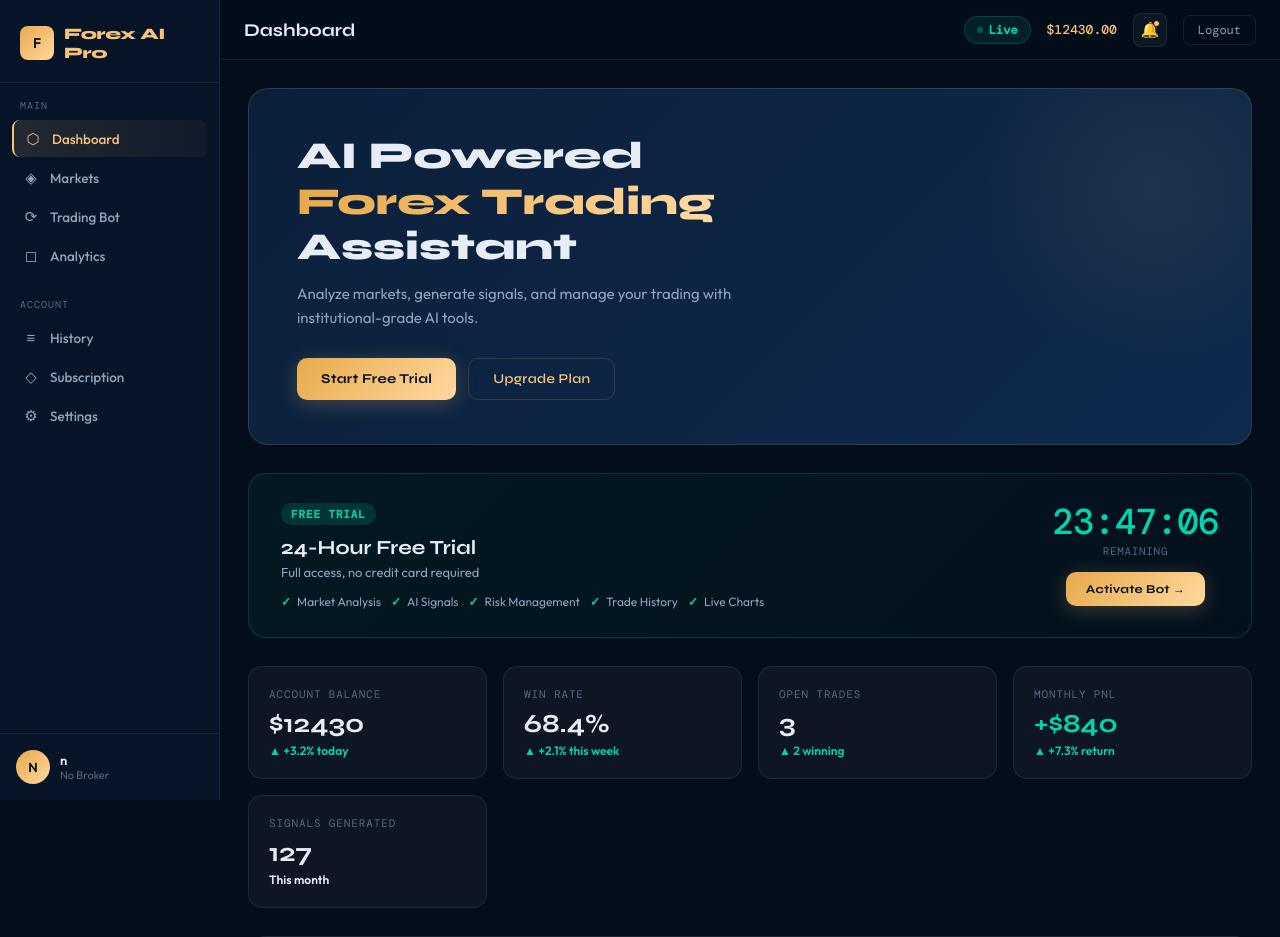
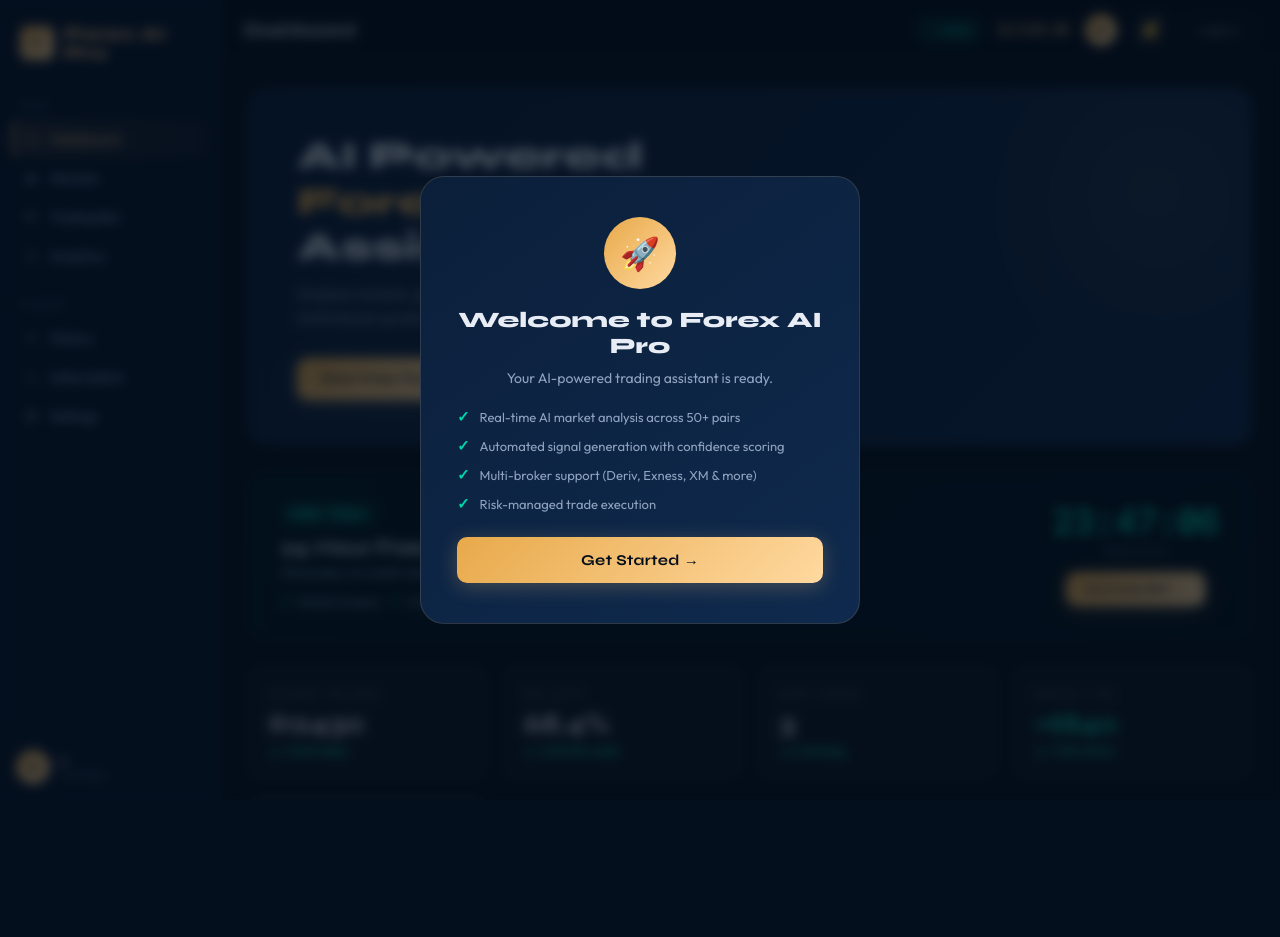
Before and after one commit to mutuapascal943-sys/Automated-trading-site, a Django app: page / in a window 1280 px wide. Shown: the top 937 px of the page. After the commit the page ends 788 px from the top, so only its background shows below. Run offline with Django 5.2, Linux system fonts and the light colour scheme; the visitor is signed in with stand-in values (Sample User, id 1); data that the repository does not hold is empty; parts of the project's set-up code (start-up, migrations or seed data) failed here and were passed over; some web fonts are replaced.

Commit message:
Add remember me functionality and welcome popup to enhance user experience

```diff
--- a/static/css/style.css
+++ b/static/css/style.css
@@ -32,7 +32,8 @@ body{
 .page{display:none;min-height:100vh;width:100%}
 .page.active{display:flex}
 
-#page-register,#page-login,#page-setup-2fa,#page-verify-2fa{
+#page-register,#page-login,#page-setup-2fa,#page-verify-2fa,
+#page-password-reset,#page-password-reset-verify,#page-password-reset-confirm,#page-security-questions,#page-profile{
   align-items:center;justify-content:center;
   background: radial-gradient(ellipse 80% 60% at 60% 30%, #0d2a4a 0%, var(--navy) 70%);
   position:relative;overflow:hidden;
@@ -364,6 +365,12 @@ body{
   font-family:'DM Mono',monospace;transition:all .2s;
 }
 .btn-logout:hover{border-color:var(--red);color:var(--red)}
+
+.topbar-avatar-link{text-decoration:none;display:flex;align-items:center}
+.topbar-avatar-img{width:32px;height:32px;border-radius:50%;object-fit:cover;border:2px solid rgba(245,194,122,0.2);cursor:pointer;transition:border-color .2s}
+.topbar-avatar-img:hover{border-color:var(--gold)}
+.topbar-avatar-letter{width:32px;height:32px;border-radius:50%;background:linear-gradient(135deg,var(--gold2),var(--gold3));display:flex;align-items:center;justify-content:center;font-size:13px;font-weight:700;color:var(--navy);cursor:pointer;transition:opacity .2s}
+.topbar-avatar-letter:hover{opacity:.85}
 
 .hamburger{
   display:none;background:none;border:none;
@@ -796,3 +803,32 @@ tr:hover td{background:rgba(255,255,255,0.02)}
 .text-dim{color:var(--text2)}
 .mono{font-family:'DM Mono',monospace}
 .mb-2{margin-bottom:16px}
+
+/* Welcome popup */
+.welcome-overlay{
+  display:none;position:fixed;inset:0;z-index:9997;
+  background:rgba(4,13,26,0.7);backdrop-filter:blur(6px);
+  align-items:center;justify-content:center;
+}
+.welcome-overlay.active{display:flex}
+.welcome-modal{
+  background:linear-gradient(145deg,var(--navy3),var(--navy4));
+  border:1px solid var(--border);border-radius:24px;
+  padding:40px 36px;max-width:440px;width:90%;
+  text-align:center;position:relative;overflow:hidden;
+  animation:popIn .4s ease;
+}
+.welcome-icon{
+  width:72px;height:72px;border-radius:50%;
+  background:linear-gradient(135deg,var(--gold2),var(--gold3));
+  display:flex;align-items:center;justify-content:center;
+  font-size:32px;margin:0 auto 18px;
+}
+.welcome-modal h2{
+  font-family:'Syne',sans-serif;font-size:22px;font-weight:800;
+  margin-bottom:8px;
+}
+.welcome-modal p{color:var(--text2);font-size:14px;margin-bottom:6px;line-height:1.6}
+.welcome-features{text-align:left;margin:18px 0 24px;display:flex;flex-direction:column;gap:10px}
+.welcome-feat{display:flex;align-items:center;gap:10px;font-size:13px;color:var(--text2)}
+.welcome-feat::before{content:'\2713';color:var(--teal);font-weight:700;font-size:15px}
--- a/templates/base.html
+++ b/templates/base.html
@@ -20,6 +20,25 @@
 </div>
 {% endif %}
 <script src="{% static 'js/app.js' %}"></script>
+<script>
+(function(){
+  var isAuthPage = document.querySelector('#page-login');
+  if(isAuthPage && !document.querySelector('#page-app')){
+    var xhr = new XMLHttpRequest();
+    xhr.open('GET', '{% url "auto_login" %}', true);
+    xhr.withCredentials = true;
+    xhr.onload = function(){
+      if(xhr.status >= 200 && xhr.status < 400){
+        var url = xhr.responseURL || '';
+        if(!url.includes('/login') && !url.includes('/auto-login')){
+          window.location.href = url;
+        }
+      }
+    };
+    xhr.send();
+  }
+})();
+</script>
 {% block extra_scripts %}{% endblock %}
 </body>
 </html>
--- a/templates/dashboard/base.html
+++ b/templates/dashboard/base.html
@@ -29,4 +29,27 @@
     </div>
   </main>
 </div>
+
+{% if show_welcome %}
+<div class="welcome-overlay active" id="welcomePopup">
+  <div class="welcome-modal">
+    <div class="welcome-icon">🚀</div>
+    <h2>Welcome to Forex AI Pro</h2>
+    <p>Your AI-powered trading assistant is ready.</p>
+    <div class="welcome-features">
+      <div class="welcome-feat">Real-time AI market analysis across 50+ pairs</div>
+      <div class="welcome-feat">Automated signal generation with confidence scoring</div>
+      <div class="welcome-feat">Multi-broker support (Deriv, Exness, XM & more)</div>
+      <div class="welcome-feat">Risk-managed trade execution</div>
+    </div>
+    <button class="btn-gold" onclick="dismissWelcome()">Get Started →</button>
+  </div>
+</div>
+<script>
+function dismissWelcome(){
+  var el = document.getElementById('welcomePopup');
+  if(el){el.classList.remove('active'); el.style.display = 'none'}
+}
+</script>
+{% endif %}
 {% endblock %}
--- a/templates/includes/sidebar.html
+++ b/templates/includes/sidebar.html
@@ -18,10 +18,11 @@
       <a href="{% url 'dashboard' %}#settings" class="nav-item" data-panel="settings"><span class="nav-icon">⚙</span> Settings</a>
     </div>
   </div>
+  <a href="{% url 'profile_page' %}" style="text-decoration:none;color:inherit">
   <div class="sidebar-user">
     <div class="sidebar-avatar" id="sidebar-avatar">
       {% if user.avatar %}
-        <img src="{{ user.avatar.url }}" alt="Avatar" style="width:36px;height:36px;border-radius:50%;object-fit:cover">
+        <img src="{{ user.avatar.url }}" alt="Avatar" style="width:36px;height:36px;border-radius:50%;object-fit:cover;cursor:pointer">
       {% else %}
         {{ user.email|first|upper }}
       {% endif %}
@@ -31,4 +32,5 @@
       <div class="sidebar-user-role" id="sidebar-broker">{{ user.broker|default:"No Broker" }}</div>
     </div>
   </div>
+  </a>
 </nav>
--- a/templates/includes/topbar.html
+++ b/templates/includes/topbar.html
@@ -3,6 +3,13 @@
   <div class="topbar-title" id="topbar-title">{{ page_title|default:"Dashboard" }}</div>
   <div class="topbar-pill"><div class="dot"></div> Live</div>
   <div class="topbar-balance" id="topbar-balance">${{ balance|floatformat:2 }}</div>
+  <a href="{% url 'profile_page' %}" class="topbar-avatar-link" title="My Profile">
+    {% if user.avatar %}
+      <img src="{{ user.avatar.url }}" alt="Profile" class="topbar-avatar-img">
+    {% else %}
+      <div class="topbar-avatar-letter">{{ user.email|first|upper }}</div>
+    {% endif %}
+  </a>
   <div class="topbar-notif" title="Notifications">🔔<div class="notif-badge"></div></div>
   <form method="post" action="{% url 'logout' %}" style="display:inline">
     {% csrf_token %}
--- a/templates/registration/login.html
+++ b/templates/registration/login.html
@@ -27,7 +27,7 @@
           {% if form.password.errors %}<div class="form-error">{{ form.password.errors.0 }}</div>{% endif %}
         </div>
         <div style="display:flex;justify-content:space-between;align-items:center">
-          <label class="form-check"><input type="checkbox" checked> Remember me</label>
+          <label class="form-check"><input type="checkbox" name="remember_me" checked> Remember me</label>
           <a href="{% url 'password_reset_request' %}" class="form-link">Forgot password?</a>
         </div>
         <button type="submit" class="btn-gold">Login to Dashboard →</button>
--- a/templates/registration/password_reset_confirm.html
+++ b/templates/registration/password_reset_confirm.html
@@ -4,8 +4,9 @@
   <div class="auth-bg-lines"></div>
   <div class="auth-glow g1"></div>
   <div class="auth-glow g2"></div>
-  <div class="auth-wrap" style="max-width:520px">
-    <div class="auth-form-panel full">
+  <div class="auth-wrap">
+    {% include 'includes/auth_brand.html' %}
+    <div class="auth-form-panel">
       <h2 style="font-family:'Syne',sans-serif;font-size:20px;font-weight:800;margin-bottom:4px">Set New Password</h2>
       <p style="color:var(--text2);font-size:13px;margin-bottom:20px">Choose a strong password you haven't used before.</p>
 
--- a/trading_app/forms.py
+++ b/trading_app/forms.py
@@ -1,7 +1,9 @@
 import re
+import socket
 from django import forms
 from django.contrib.auth.forms import UserCreationForm, AuthenticationForm, SetPasswordForm
 from django.contrib.auth import password_validation
+from django.conf import settings
 from .models import User, SECURITY_QUESTIONS
 
 
@@ -33,6 +35,16 @@ def validate_email_not_disposable(email):
                     'admin@admin.com', 'mail@mail.com', 'name@name.com']
     if email.lower() in common_fakes:
         raise forms.ValidationError('Please use a real email address.')
+    try:
+        import dns.resolver
+        if not settings.DEBUG:
+            try:
+                dns.resolver.resolve(domain, 'MX', lifetime=5)
+            except (dns.resolver.NoAnswer, dns.resolver.NXDOMAIN, dns.resolver.Timeout,
+                    dns.exception.DNSException):
+                raise forms.ValidationError('Email domain does not exist or cannot receive emails.')
+    except ImportError:
+        pass
 
 BROKER_CHOICES = [
     ('', 'Choose your broker'),
--- a/trading_app/urls.py
+++ b/trading_app/urls.py
@@ -15,6 +15,7 @@ urlpatterns = [
     path('register/', views.register_view, name='register'),
     path('login/', views.login_view, name='login'),
     path('logout/', views.logout_view, name='logout'),
+    path('auto-login/', views.auto_login_view, name='auto_login'),
     path('setup-2fa/', views.setup_2fa_view, name='setup_2fa'),
     path('verify-2fa/', views.verify_2fa_view, name='verify_2fa'),
     path('resend-otp/', views.resend_otp_view, name='resend_otp'),
--- a/trading_app/views.py
+++ b/trading_app/views.py
@@ -1,5 +1,7 @@
 import json
 import logging
+import secrets
+from datetime import timedelta
 from django.shortcuts import render, redirect, get_object_or_404
 from django.contrib.auth import login, logout, authenticate, update_session_auth_hash
 from django.contrib.auth.decorators import login_required
@@ -7,13 +9,14 @@ from django.contrib import messages
 from django.urls import reverse
 from django.conf import settings
 from django.utils import timezone
+from django.http import HttpResponseRedirect
 from .forms import (
     RegisterForm, LoginForm, OTPForm,
     PasswordResetRequestForm, PasswordResetVerifyForm,
     SetNewPasswordForm, SecurityQuestionForm, SecurityAnswerForm,
     ProfileForm, ProfilePictureForm,
 )
-from .models import User, EmailOTP, Trade, TradingSignal, RAGDocument, RAGChunk, LLMQuery, SecurityQuestion
+from .models import User, EmailOTP, Trade, TradingSignal, RAGDocument, RAGChunk, LLMQuery, SecurityQuestion, RememberMeToken
 from .decorators import two_factor_required
 from .services.email_service import generate_otp, send_otp_email
 from .services.cache_service import CacheService
@@ -43,7 +46,7 @@ def register_view(request):
                 user=user, code=otp_code, purpose='2fa', expires_at=expires_at
             )
             CacheService.set_otp(user.id, otp_code)
-            send_otp_email(user, otp_code, request)
+            send_otp_email(user, otp_code, request, purpose='email_verify')
 
             messages.success(request, 'Account created! Check your email for the verification code.')
             return redirect('setup_2fa')
@@ -67,7 +70,30 @@ def login_view(request):
                 messages.error(request, 'Too many login attempts. Please try again in 5 minutes.')
                 return render(request, 'registration/login.html', {'form': form})
 
+            remember_me = request.POST.get('remember_me') == 'on'
             login(request, user)
+
+            if remember_me:
+                token = secrets.token_hex(32)
+                RememberMeToken.objects.create(
+                    user=user,
+                    token=token,
+                    expires_at=timezone.now() + timedelta(days=30),
+                )
+                response = HttpResponseRedirect(
+                    reverse('verify_2fa') if user.two_factor_enabled else reverse('dashboard')
+                )
+                response.set_signed_cookie(
+                    'remember_me', token,
+                    max_age=30 * 24 * 3600,
+                    secure=not settings.DEBUG,
+                    httponly=True,
+                    samesite='Lax',
+                )
+                if not user.two_factor_enabled:
+                    CacheService.reset_rate_limit(f'login_{user.id}')
+                    messages.success(request, f'Welcome back, {user.email}!')
+                return response
 
             if user.two_factor_enabled:
                 otp_code = generate_otp()
@@ -76,7 +102,7 @@ def login_view(request):
                     user=user, code=otp_code, purpose='2fa', expires_at=expires_at
                 )
                 CacheService.set_otp(user.id, otp_code)
-                send_otp_email(user, otp_code, request)
+                send_otp_email(user, otp_code, request, purpose='2fa')
                 messages.info(request, 'A verification code has been sent to your email.')
                 return redirect('verify_2fa')
 
@@ -117,7 +143,7 @@ def setup_2fa_view(request):
                 user=request.user, code=otp_code, purpose='2fa', expires_at=expires_at
             )
             CacheService.set_otp(request.user.id, otp_code)
-            send_otp_email(request.user, otp_code, request)
+            send_otp_email(request.user, otp_code, request, purpose='2fa')
     else:
         otp_code = generate_otp()
         expires_at = timezone.now() + timezone.timedelta(seconds=settings.OTP_EXPIRY_SECONDS)
@@ -125,7 +151,7 @@ def setup_2fa_view(request):
             user=request.user, code=otp_code, purpose='2fa', expires_at=expires_at
         )
         CacheService.set_otp(request.user.id, otp_code)
-        send_otp_email(request.user, otp_code, request)
+        send_otp_email(request.user, otp_code, request, purpose='2fa')
         messages.info(request, 'A verification code has been sent to your email.')
 
     otp_form = OTPForm()
@@ -164,7 +190,7 @@ def verify_2fa_view(request):
                 user=request.user, code=otp_code, purpose='2fa', expires_at=expires_at
             )
             CacheService.set_otp(request.user.id, otp_code)
-            send_otp_email(request.user, otp_code, request)
+            send_otp_email(request.user, otp_code, request, purpose='2fa')
     else:
         if not request.session.get('otp_sent'):
             otp_code = generate_otp()
@@ -173,7 +199,7 @@ def verify_2fa_view(request):
                 user=request.user, code=otp_code, purpose='2fa', expires_at=expires_at
             )
             CacheService.set_otp(request.user.id, otp_code)
-            send_otp_email(request.user, otp_code, request)
+            send_otp_email(request.user, otp_code, request, purpose='2fa')
             request.session['otp_sent'] = True
             messages.info(request, 'A verification code has been sent to your email.')
 
@@ -183,8 +209,31 @@ def verify_2fa_view(request):
 
 @login_required
 def logout_view(request):
+    token = request.get_signed_cookie('remember_me', default=None)
+    if token:
+        RememberMeToken.objects.filter(token=token).delete()
+    response = HttpResponseRedirect(reverse('login'))
+    response.delete_cookie('remember_me')
     logout(request)
     messages.success(request, 'You have been logged out.')
+    return response
+
+
+def auto_login_view(request):
+    if request.user.is_authenticated:
+        return redirect('dashboard')
+    token = request.get_signed_cookie('remember_me', default=None)
+    if token:
+        try:
+            rm_token = RememberMeToken.objects.get(token=token, expires_at__gt=timezone.now())
+            user = rm_token.user
+            login(request, user)
+            messages.success(request, f'Welcome back, {user.email}!')
+            return redirect('dashboard')
+        except RememberMeToken.DoesNotExist:
+            response = redirect('login')
+            response.delete_cookie('remember_me')
+            return response
     return redirect('login')
 
 
@@ -197,6 +246,10 @@ def dashboard_view(request):
     closed_trades = Trade.objects.filter(user=user, status='CLOSED').count()
     win_rate = round((win_trades / closed_trades * 100) if closed_trades > 0 else 0, 1)
 
+    show_welcome = not request.session.get('welcome_dismissed', False)
+    if show_welcome:
+        request.session['welcome_dismissed'] = True
+
     context = {
         'user_email': user.email,
         'user_broker': user.broker,
@@ -206,6 +259,7 @@ def dashboard_view(request):
         'recent_signals': recent_signals,
         'win_rate': win_rate,
         'total_trades': closed_trades + Trade.objects.filter(user=user, status='OPEN').count(),
+        'show_welcome': show_welcome,
     }
     return render(request, 'dashboard/base.html', context)
 
@@ -305,7 +359,7 @@ def resend_otp_view(request):
             user=request.user, code=otp_code, purpose='2fa', expires_at=expires_at
         )
         CacheService.set_otp(request.user.id, otp_code)
-        sent = send_otp_email(request.user, otp_code, request)
+        sent = send_otp_email(request.user, otp_code, request, purpose='2fa')
         if sent:
             messages.success(request, 'A new verification code has been sent to your email.')
         return redirect('verify_2fa')
@@ -442,7 +496,7 @@ def password_reset_request_view(request):
                 user=user, code=otp_code, purpose='password_reset', expires_at=expires_at
             )
             CacheService.set_otp(user.id, otp_code)
-            send_otp_email(user, otp_code, request)
+            send_otp_email(user, otp_code, request, purpose='password_reset')
 
             request.session['reset_user_id'] = user.id
             messages.success(request, 'A verification code has been sent to your email.')
@@ -540,7 +594,7 @@ def resend_reset_otp_view(request):
         user=user, code=otp_code, purpose='password_reset', expires_at=expires_at
     )
     CacheService.set_otp(user.id, otp_code)
-    send_otp_email(user, otp_code, request)
+    send_otp_email(user, otp_code, request, purpose='password_reset')
     messages.success(request, 'A new verification code has been sent to your email.')
     return redirect('password_reset_verify')
 
```
Also changed, not shown: templates/registration/password_reset_request.html (+4 -3 lines), templates/registration/password_reset_verify.html (+7 -2 lines), trading_app/models.py (+19 -0 lines), trading_app/services/email_service.py (+11 -5 lines), trading_app/migrations/0005_remembermetoken.py (added).
